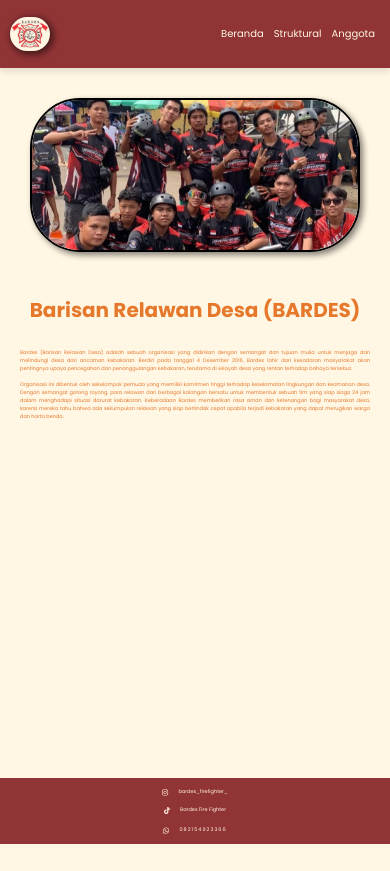
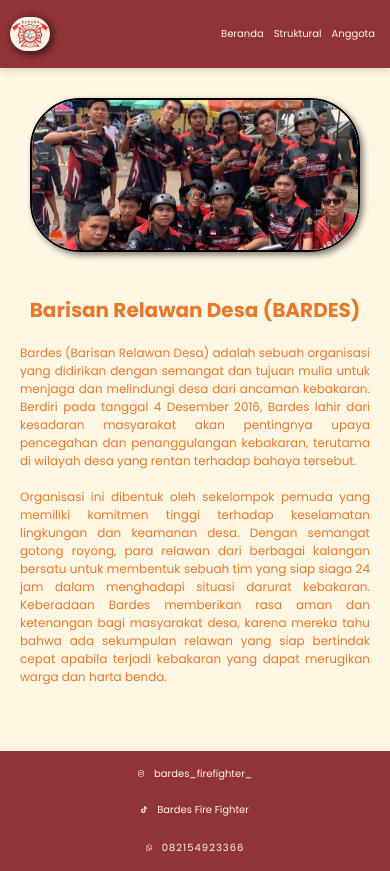
Before and after one commit to mustafakamal0799/bardes, a React (Create React App) app: page / in a window 390 px wide. Before the commit the page ends 844 px from the top, so only its background shows below. Built offline with nearby package versions, Linux system fonts and the light colour scheme; the HTML template or start-up script is replaced by a standard one.

Commit message:
Perubahan Font Size

```diff
--- a/src/styles/Home.css
+++ b/src/styles/Home.css
@@ -53,8 +53,8 @@
     .title-home {
         font-size: 10px;
     }
-    .deskripsi {
-        font-size: 8px;
+    .deskripsi p{
+        font-size: 12px;
         margin: -5px 10px;
     }
 }
--- a/src/styles/Struktural.css
+++ b/src/styles/Struktural.css
@@ -80,7 +80,6 @@
 @media (max-width: 768px) {
     .struktural h1 {
         font-size: 10px;
-        padding-bottom: 0;
     }
 
     .bgStruk {
@@ -89,11 +88,11 @@
     }
 
     .card ul {
-        font-size: 5px;
+        font-size: 8px;
     }
 
     h3, p {
-        font-size: 5px;
+        font-size: 10px;
     }
 
     .card {
```
